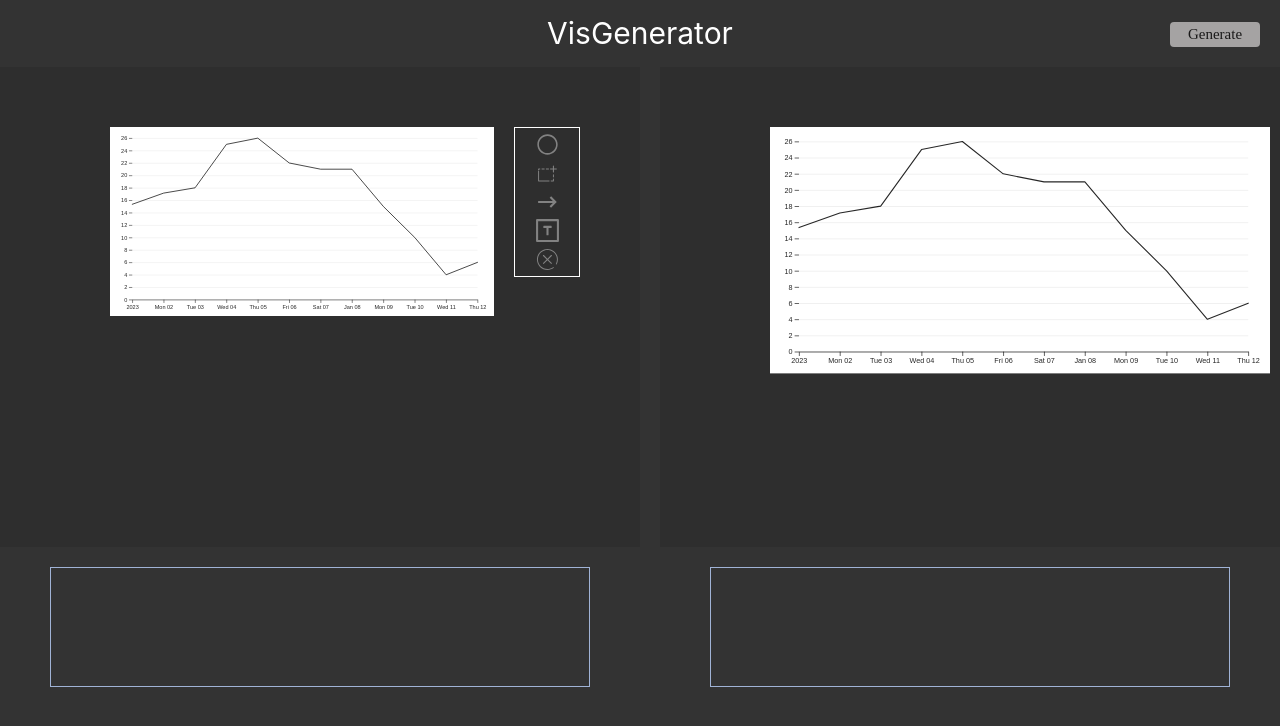
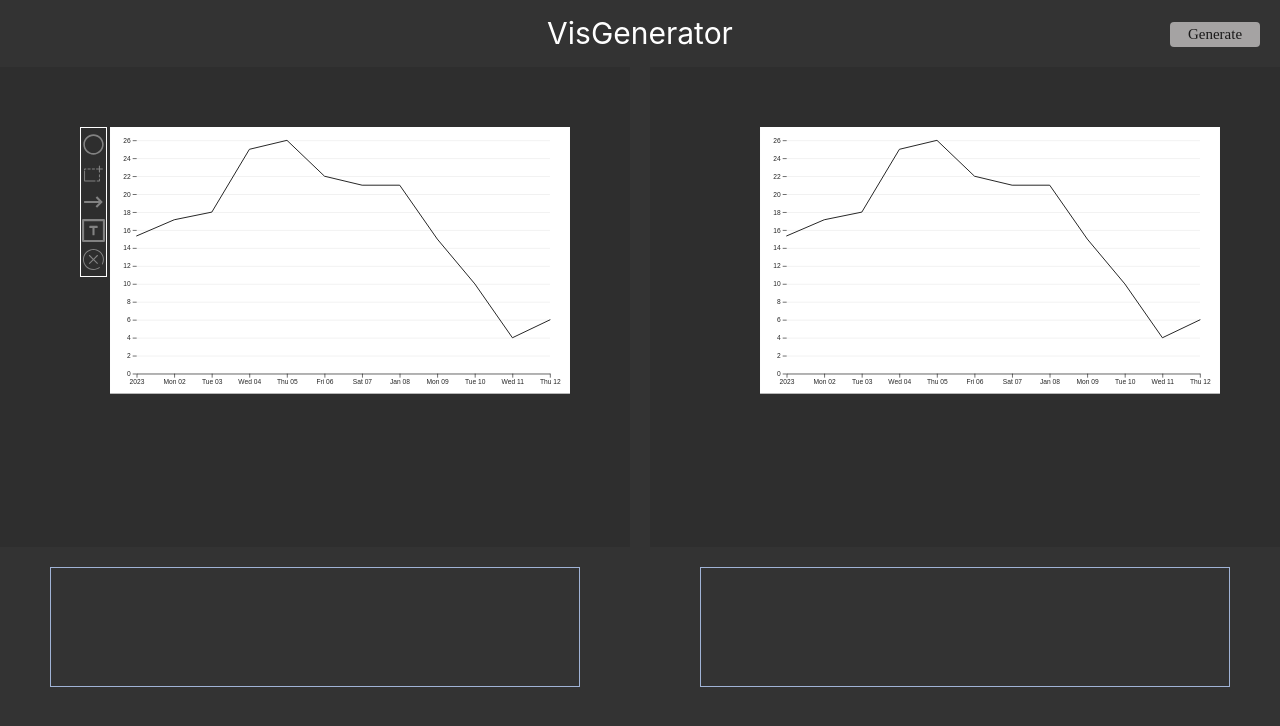
Before and after one commit to zhanglinghua123/FIN-RELATE, a Vue app: page / in a window 1280 px wide. Shown: the top 726 px of the page. Built offline with nearby package versions, Linux system fonts and the light colour scheme.

Commit message:
放缩样式

```diff
--- a/src/App.vue
+++ b/src/App.vue
@@ -100,11 +100,11 @@ export default defineComponent({
 
 #input {
   margin-right: 20px;
-  width: 50%;
+  width: calc(50% - 10px);
 }
 
 #output {
-  width: 50%;
+  width: calc(50% - 10px);
 }
 
 .button-layout {
--- a/src/components/CustomedInput/index.vue
+++ b/src/components/CustomedInput/index.vue
@@ -4,6 +4,7 @@
     <div class="input-layout">
       <section class="basic-layout">
         <div id="basicChart"></div>
+      </section>
       <div class="tag-layout" @click="clickTag">
         <svg width="25" height="25" v-for="item in tags" :key="item.name" :data-key="item.key" class="tag-item"
           :ref="setItemRef" :color="item.color">
@@ -14,7 +15,6 @@
             {{ item.name }}
                       </a-tag> -->
       </div>
-      </section>
     </div>
     <div id="select">
       <div id="textarea" contenteditable="true" class="textarea" @mouseup="selectWords"></div>
@@ -29,8 +29,9 @@
           <div v-else>text: {{ item.words }}</div>
           <div>time: {{ item.time }}</div>
         </a-card>
-        <svg width="25" height="25" class="nextframe" :style="{ visibility: index === history.length - 1 ? 'hidden' : 'visible' }">
-          <use xlink:href="#icon-nextframe"  fill="#ecc142"></use>
+        <svg width="25" height="25" class="nextframe"
+          :style="{ visibility: index === history.length - 1 ? 'hidden' : 'visible' }">
+          <use xlink:href="#icon-nextframe" fill="#ecc142"></use>
         </svg>
       </div>
     </div>
@@ -104,7 +105,7 @@ onMounted(() => {
     x: d => new Date(d.date),
     y: d => d.value,
     width: 690,//basicChart.getBoundingClientRect().width - 100,
-    height: basicChart.getBoundingClientRect().height - 100,
+    height: 400,//basicChart.getBoundingClientRect().height - 100,
   });
   ({ svg, svgConfig } = chart);
   //把同一种类型放一起，方便管理
@@ -396,18 +397,14 @@ const clickTag = (event) => {
 .input-layout {
   display: flex;
   // justify-content: space-evenly;
-  flex-direction: column;
-  width: 100%;
+  /* flex-direction: column; */
+  /* width: 100%; */
+  position: relative;
   background-color: rgba(0, 0, 0, 0.1);
   min-height: 60vh;
   height: 50vh;
   padding: 60px;
   box-sizing: border-box;
-
-  #basicChart {
-    width: 100%;
-    height: calc(60vh - 40px);
-  }
 }
 
 .basic-layout {
@@ -424,10 +421,12 @@ const clickTag = (event) => {
   display: flex;
   flex-direction: column;
   justify-content: space-evenly;
-  width: 80px;
+  /* width: 80px; */
   height: 150px;
   margin-left: 20px;
   border: 1px solid #fff;
+  position: absolute;
+  /* right: 60px; */
 }
 
 .tag-item {
@@ -444,6 +443,8 @@ const clickTag = (event) => {
 
 
 #basicChart {
-  width: 100%;
+  margin:0 auto;
+  /* width: 690px;
+  height: calc(60vh - 40px); */
 }
 </style>
--- a/src/components/CustomedOutput/index.vue
+++ b/src/components/CustomedOutput/index.vue
@@ -2,7 +2,10 @@
 <template>
   <div>
     <div class="output-layout">
-      <component class="demo" :is="selectedDemo"></component>
+      <div style="display: flex;margin-left: 50px;">
+        <component class="demo" :is="selectedDemo"></component>
+      </div>
+
     </div>
     <div id="textareaOut" contenteditable="false" class="textarea"></div>
   </div>
@@ -31,11 +34,14 @@ onUpdated(() => {
 </script>
 <style scoped>
 .output-layout {
+  /* display: flex;
+  flex-direction: column; */
   min-height: 60vh;
   height: 50vh;
-  width: 100%;
+  /* width: 100%; */
   background-color: rgba(0, 0, 0, 0.1);
   padding: 60px;
+  box-sizing: border-box;
   /* height: 600px; */
   /* display: flex; */
   /* flex-direction: column; */
@@ -61,8 +67,8 @@ onUpdated(() => {
 }
 
 .demo {
-  width: 100%;
-  height: calc(60vh - 40px);
-  margin-left: 50px;
+  margin:auto;
+  /* width: 690px;
+  height: calc(60vh - 40px); */
 }
 </style>
--- a/src/components/demo/demo3.vue
+++ b/src/components/demo/demo3.vue
@@ -15,7 +15,7 @@ onMounted(() => {
         x: d => new Date(d.date),
         y: d => d.value,
         width: 690,//d3.getBoundingClientRect().width-100,
-        height: d3.getBoundingClientRect().height-100,
+        height: 400,//d3.getBoundingClientRect().height-100,
     })
     const { proxy } = getCurrentInstance()
     proxy.$chart.value = chart
@@ -116,7 +116,8 @@ onMounted(() => {
 </script>
 <style scoped>
 #d3 {
-    width: 100%;
+    /* margin-right: 80px; */
+    /* width: 690px; */
     /* min-height: calc(60vh - 80px); */
 }
 </style>
```
Lines whose indentation alone changed are shown as unchanged.
